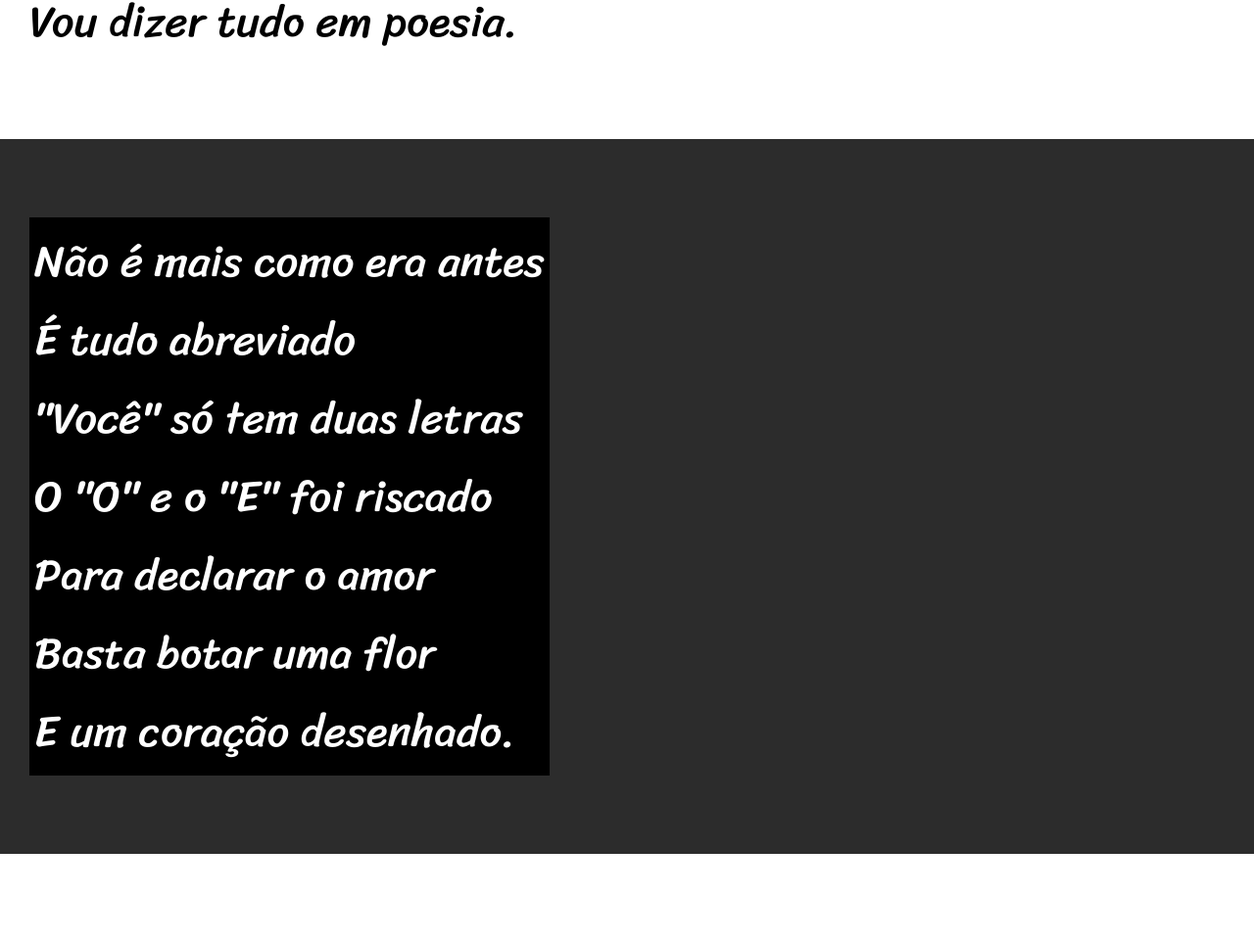
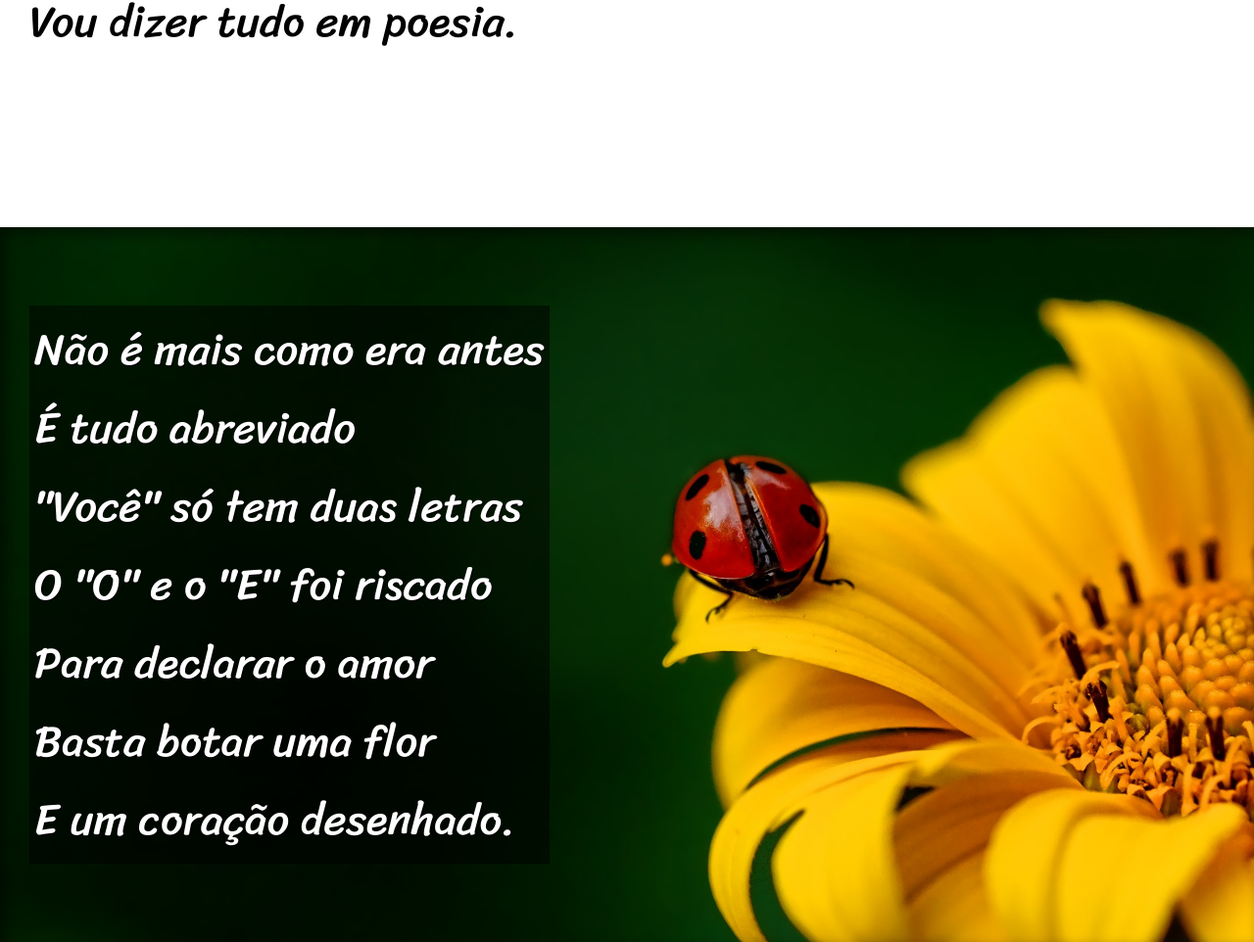
Before and after one commit to gilsonoliveeira/projeto-cordel, a plain HTML site: page index.html in a window 1280 px wide. Shown: the part 838-1800 px from the top of the page at 98% size. Drawn offline with Linux system fonts and the light colour scheme.

Commit message:
Adicionado imagens e efeito paralax

```diff
--- a/index.html
+++ b/index.html
@@ -25,7 +25,7 @@
             </p>
         </section>
 
-        <section class="imagem">
+        <section class="imagem" id="img01">
             <p>
                 Não é mais como era antes <br>
                 É tudo abreviado <br>
@@ -59,7 +59,7 @@
             </p>
         </section>
 
-        <section class="imagem">
+        <section class="imagem" id="img02">
             <p>
                 Tenho saudade das cartas <br>
                 Escritas com a própria mão <br>
--- a/style.css
+++ b/style.css
@@ -13,7 +13,6 @@
     padding: 0px;
     margin: 0px;
 }
-
 
 
 html, body {
@@ -59,6 +58,10 @@ section {
     font-size: 3.5vw;
 }
 
+section > p {
+    padding-bottom: 2em;
+}
+
 
 section.normal {
     background-color: white;
@@ -68,13 +71,28 @@ section.normal {
 section.imagem {
     background-color: rgb(44, 44, 44);
     color: white;
+    background-size: cover;
+    background-attachment: fixed;
+    box-shadow: inset 6px 6px 13px 0px rgba(0, 0, 0, 0.473);
 }
 
 section.imagem > p {
-    background-color: black;
+    background-color: rgba(0, 0, 0, 0.5);
     color: white;
     padding: 5px;
     display: inline-block;
+    text-shadow: 1px 1px 0px black;
+}
+
+section#img01 {
+    background-image: url("imagens/background001.jpg");
+    background-position: right center;
+
+}
+
+section#img02 {
+    background-image: url("imagens/background002.jpg");
+
 }
 
 footer {
```
